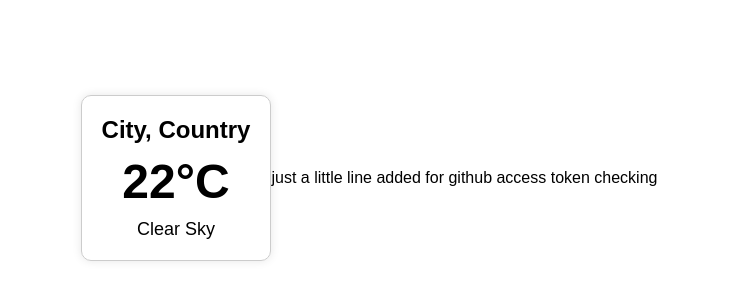
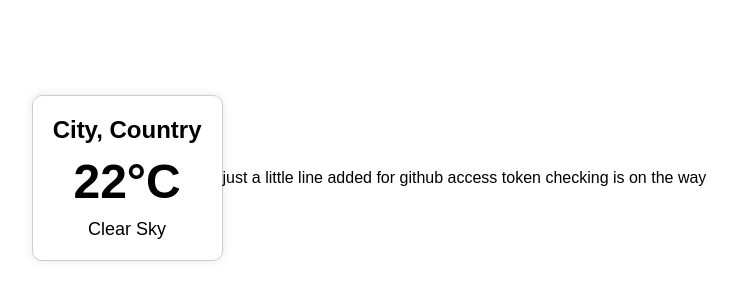
Before and after one commit to Maruf-Raju-pro/CodeBeginnings, a plain HTML site: page index.html in a window 1280 px wide. Shown: the part 222-522 px from the top of the page, without its empty margins (271-1009 px from the left). Drawn offline with Linux system fonts and the light colour scheme.

Commit message:
bhalo lagena ar

```diff
--- a/index.html
+++ b/index.html
@@ -14,7 +14,7 @@
         <div class="condition">Clear Sky</div>
     </div>
 
-    <p>just a little line added for github access token checking</p>
+    <p>just a little line added for github access token checking is on the way</p>
 
 </body>
 </html>
```
